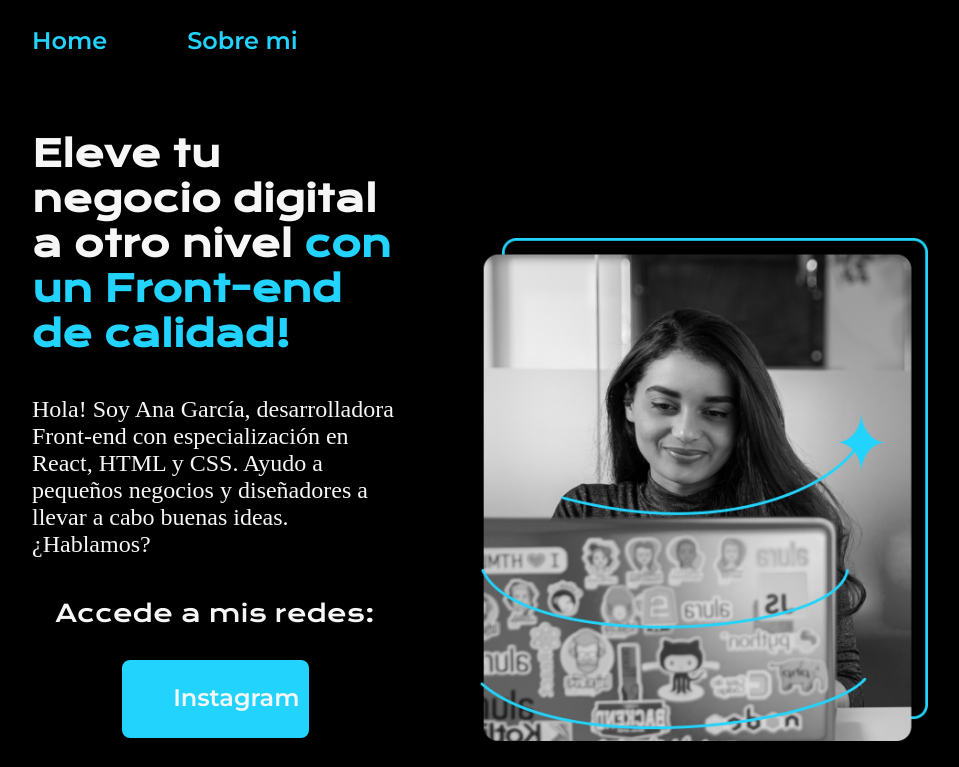
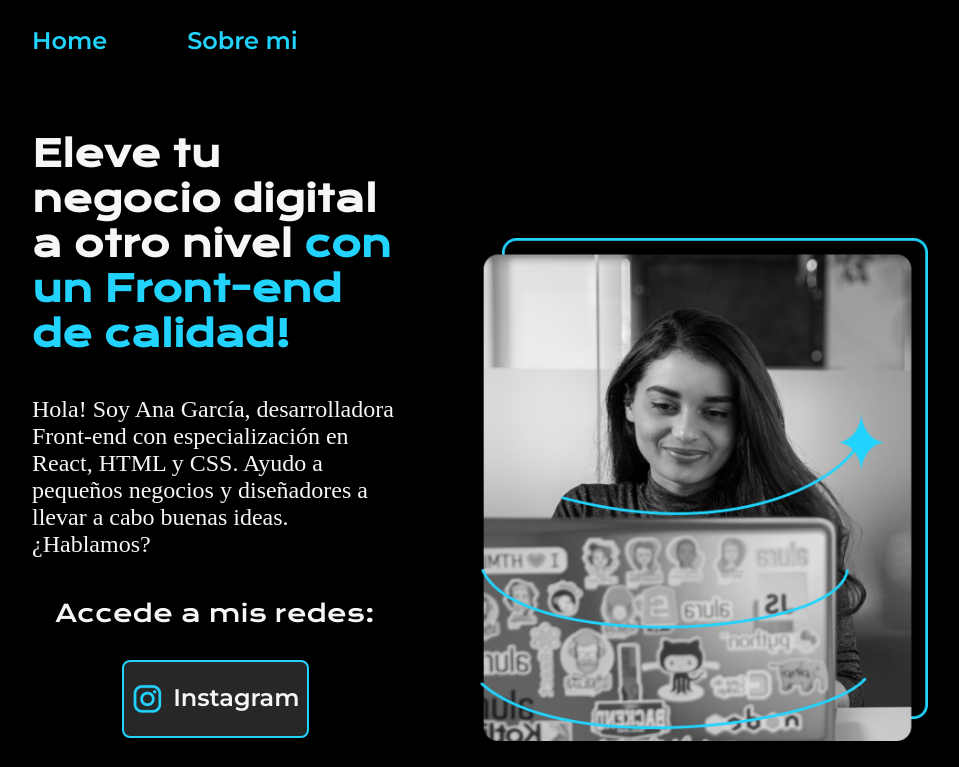
Before and after one commit to utg-79/Portafolio, a plain HTML site: page index.html in a window 1280 px wide. In both pictures the pointer is over the link "Instagram". Shown: the top 767 px of the page, without its empty margins (160-1119 px from the left). Drawn offline with nearby package versions, Linux system fonts and the light colour scheme.

Commit message:
Add files via upload

```diff
--- a/styles/style.css
+++ b/styles/style.css
@@ -112,7 +112,7 @@ body {
 }
 
 .presentacion_enlace_link:hover{
-    background-color:var(--color-terciario);
+    background-color:var(--color-cuartario);
 }
 
 .presentacion_imagen{
```
